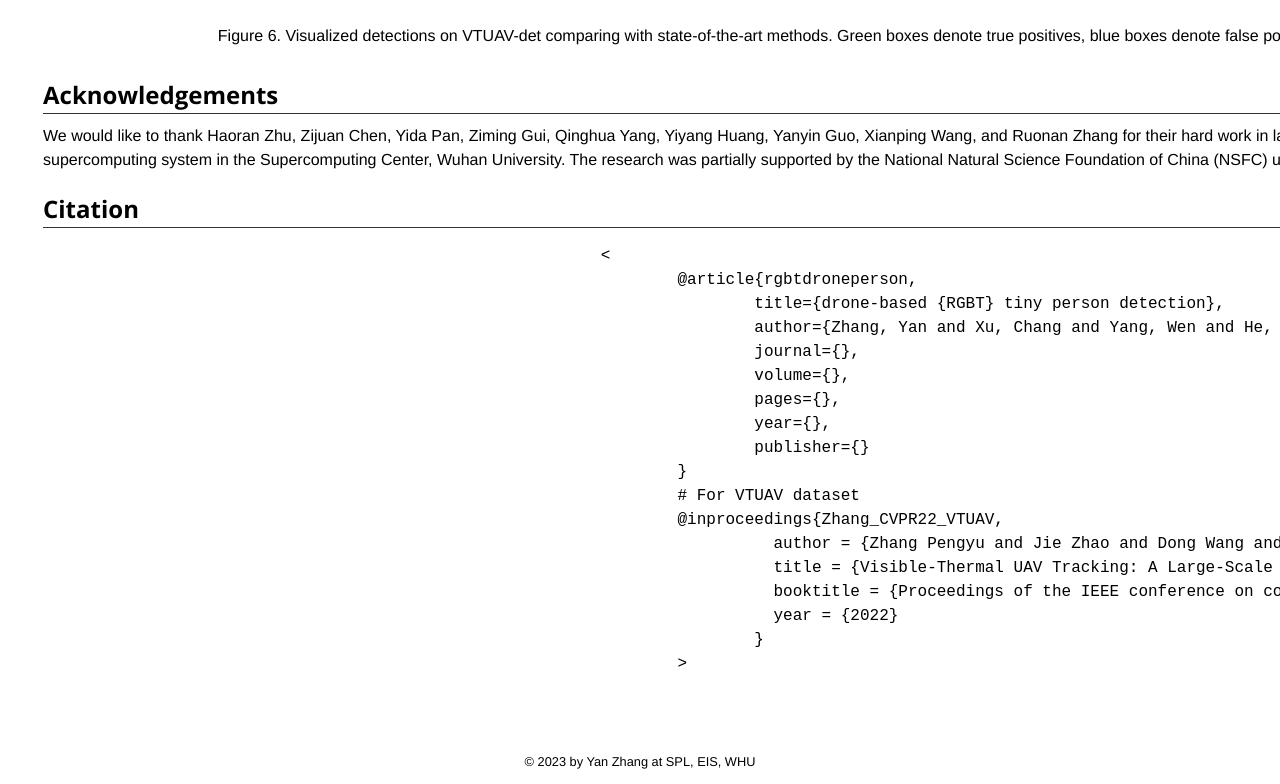
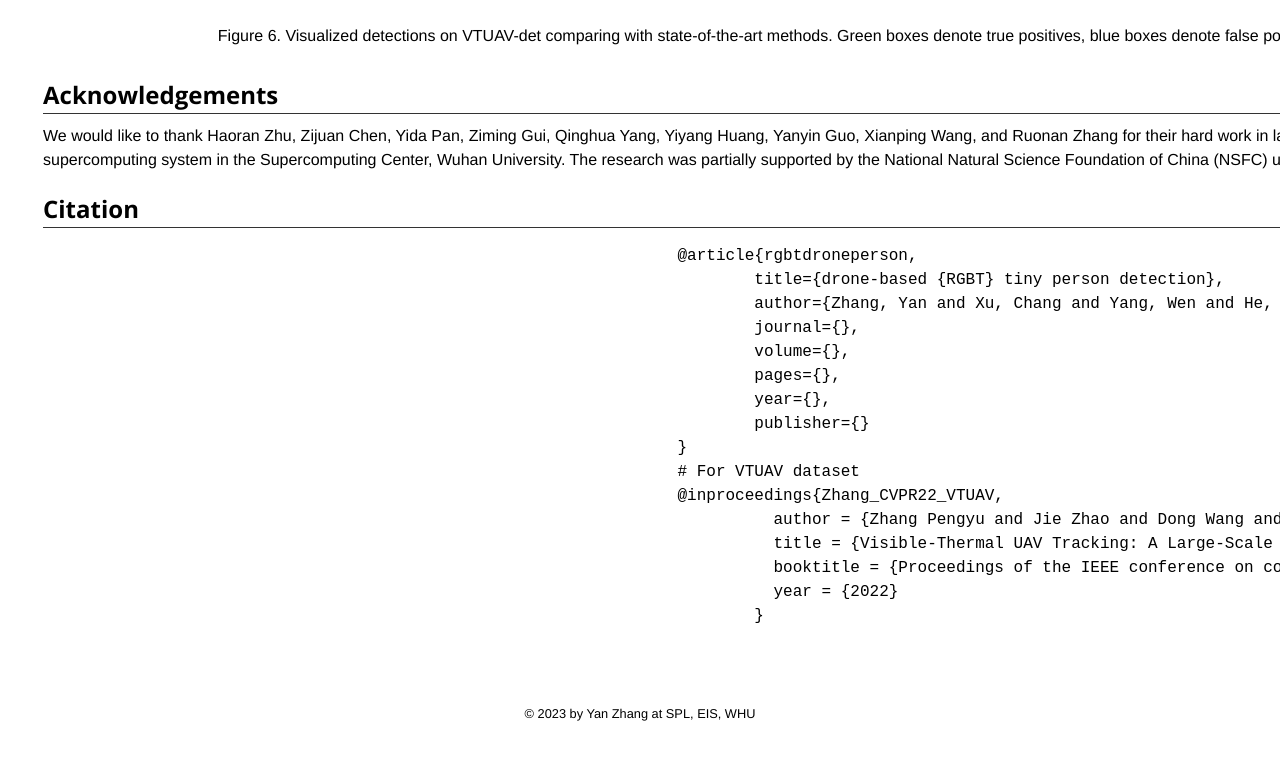
Before and after one commit to NNNNerd/RGBTDronePerson, a plain HTML site: page index.html in a window 1280 px wide. Shown: the part 6348-7132 px from the top of the page. After the commit the page ends 7084 px from the top, so only its background shows below. Drawn offline with nearby package versions, Linux system fonts and the light colour scheme; some packages are replaced by stand-ins of ours.

Commit message:
Update index.html

```diff
--- a/index.html
+++ b/index.html
@@ -310,7 +310,6 @@
 						<ol style="padding-inline-start:20px;">
 						<div class="box">
 							<pre>
-							<code>&lt;
 								@article{rgbtdroneperson,
 									title={drone-based {RGBT} tiny person detection},
 									author={Zhang, Yan and Xu, Chang and Yang, Wen and He, Guangjun and Yu, Huai and Yu, Lei and Xia, Gui-Song},
@@ -327,7 +326,6 @@
 									  booktitle = {Proceedings of the IEEE conference on computer vision and pattern recognition},
 									  year = {2022}
 									}
-								&gt;</code>
 							</pre>
 						</div>
 					</td>
```
